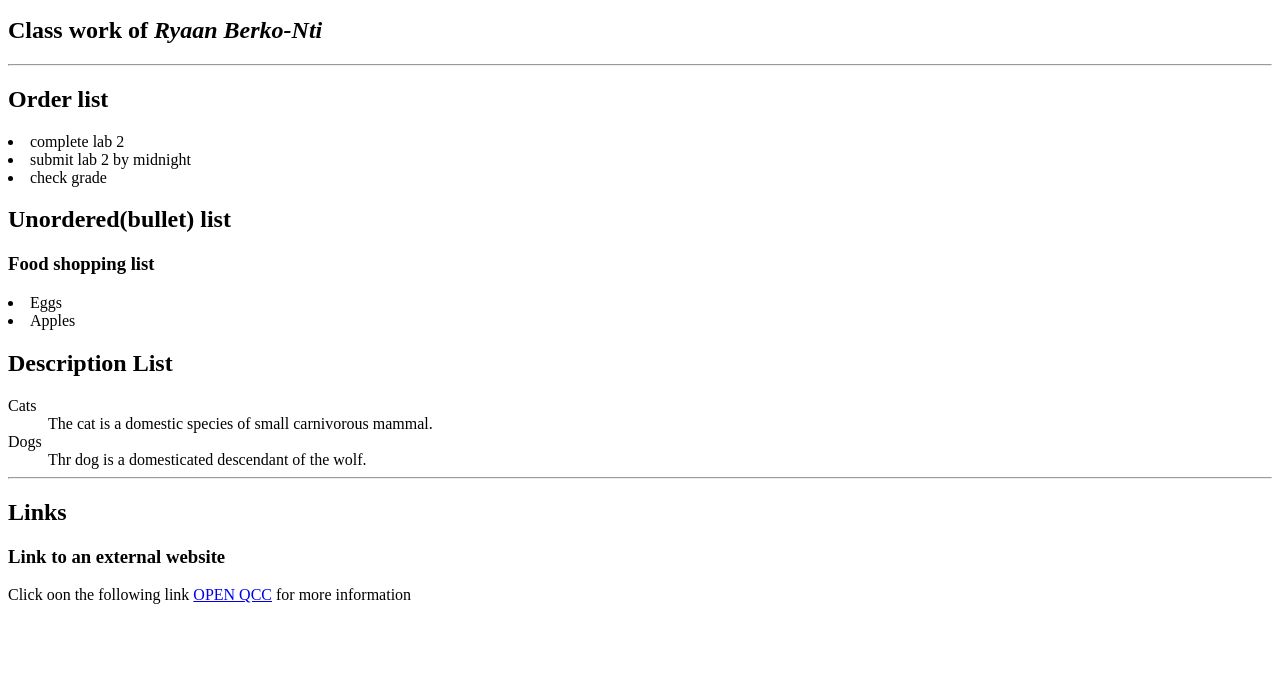
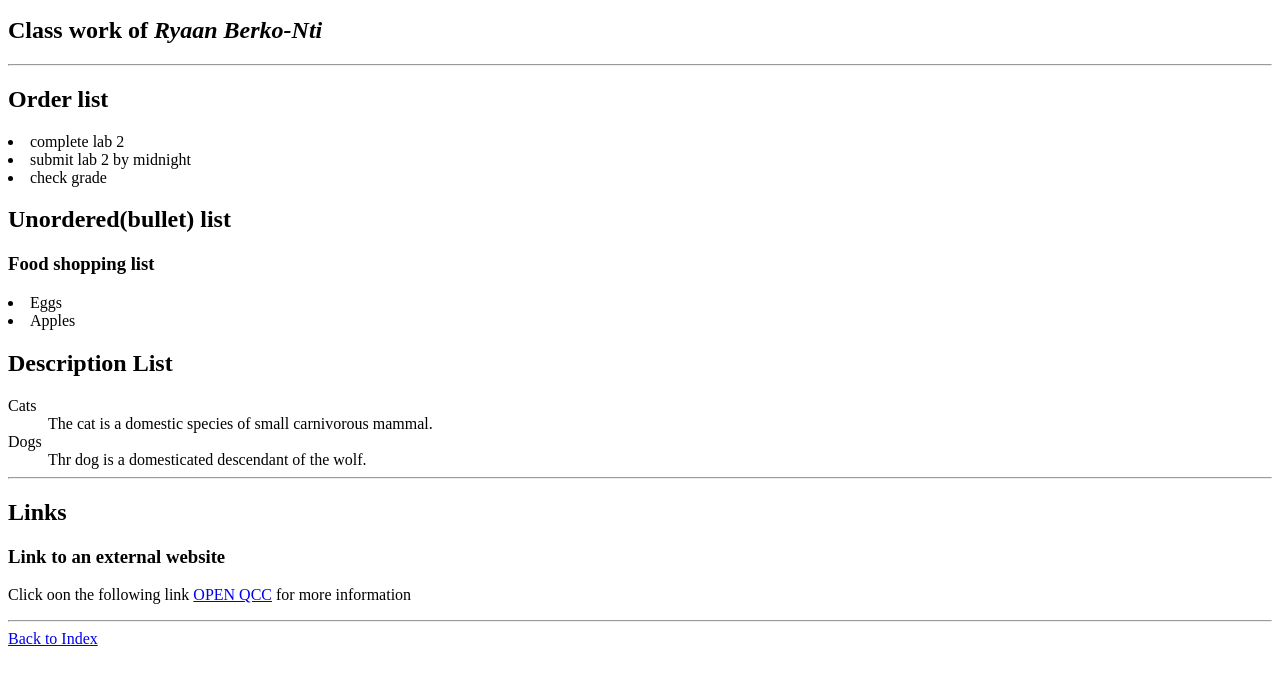
Before and after one commit to ryaber-ux/ET710, a plain HTML site: page lab2/lab2home.html in a window 1280 px wide. Shown: the part 101-786 px from the top of the page. Drawn offline with Linux system fonts and the light colour scheme.

Commit message:
return to index link

```diff
--- a/lab2/lab2home.html
+++ b/lab2/lab2home.html
@@ -33,5 +33,7 @@
     <h2>Links</h2>
     <h3>Link to an external website</h3>
     <p>Click oon the following link <a href="https://www.qcc.cuny.edu/"target="_blank">OPEN QCC</a> for more information</p>
+    <hr>
+    <a href="index.html">Back to Index</a>
 </body>
 </html>
```
Also changed, not shown: lab3/lab3.html (+1 -0 lines), lab4/lab4.html (+2 -1 lines), lab5/lab5.html (+2 -1 lines).
